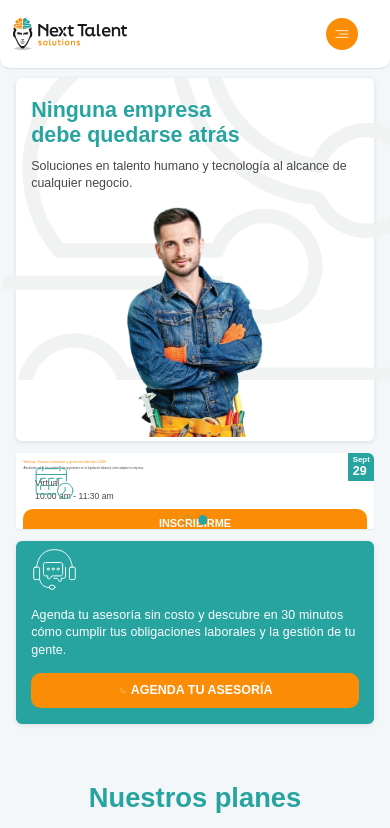
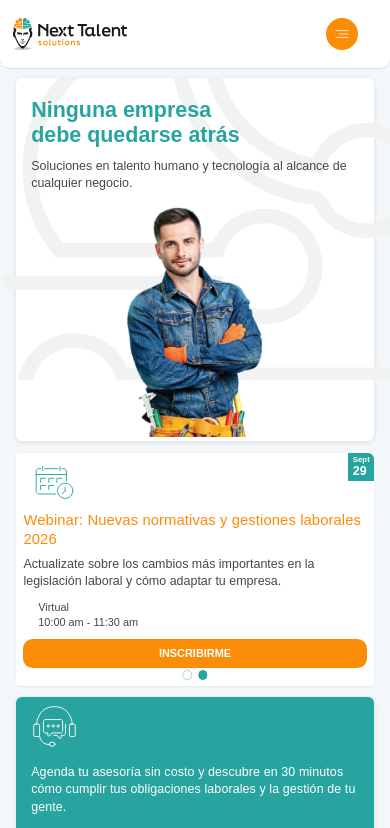
Before and after one commit to AngelOso20/PAGE-NEXT-TALENT, a Next.js app: page / in a window 390 px wide. Shown: the top 828 px of the page. Built offline with nearby package versions, Linux system fonts and the light colour scheme; a web font is replaced by a local one.

Commit message:
heroe arreglado para moviles

```diff
--- a/src/components/HeroSection/HeroCarousel.module.css
+++ b/src/components/HeroSection/HeroCarousel.module.css
@@ -33,7 +33,7 @@
   .eventCarouselCard {
     position: relative;
     width: 100%;
-  height: 19.5vw; /* Altura exacta del primer cuadro */
+    height: auto; /* Permitir que la altura se ajuste al contenido */
     background: #FFFFFF;
     border-radius: 0.82vw;
     box-shadow: 0px 0.13vw 0.41vw rgba(0, 0, 0, 0.1);
@@ -279,13 +279,15 @@
     top: 0;
     left: 0;
     width: 100%;
+    height: auto; /* Permitir que la altura se ajuste al contenido */
     margin-bottom: 3vw;
     order: 2;
   }
 
   .carouselCard {
     min-height: auto;
-    padding: 4vw 4vw 4.5vw; /* Reducido aún más el padding inferior en móviles */
+    height: auto; /* Permitir que la altura se ajuste al contenido */
+    padding: 4vw 4vw 6vw; /* Aumentar padding inferior para dar espacio a los puntos */
     border-radius: 1.5vw;
     box-shadow: 0 0.3vw 1.5vw rgba(0, 0, 0, 0.1);
   }
@@ -318,6 +320,7 @@
   .cardContent {
     margin-top: 13vw;
     gap: 2vw;
+    padding-bottom: 2vw; /* Espacio adicional para los puntos */
   }
 
   .cardTitle {
@@ -332,19 +335,38 @@
     text-align: left;
   }
 
+  /* Estilos móviles para el segundo cuadro (evento) */
+  .eventCardTitle {
+    font-size: 3.8vw; /* Reducido ligeramente para más espacio */
+    line-height: 5vw; /* Reducido proporcionalmente */
+    text-align: left;
+  }
+
+  .eventCardDescription {
+    font-size: 3.2vw; /* Reducido ligeramente para más espacio */
+    line-height: 4.5vw; /* Reducido proporcionalmente */
+    text-align: left;
+  }
+
+  .eventCardContent {
+    margin-top: 13vw; /* Mismo margin-top que cardContent */
+    gap: 1.5vw; /* Reducido para más espacio */
+    padding-bottom: 3vw; /* Aumentado para más espacio con los puntos */
+  }
+
   .eventDetails {
-    gap: 0.8vw; /* Reducido para móviles */
-    margin-top: 1.5vw; /* Reducido para móviles */
+    gap: 0.6vw; /* Reducido para más espacio */
+    margin-top: 1.2vw; /* Reducido para más espacio */
   }
 
   .eventDetail {
-    font-size: 2.2vw; /* Reducido para móviles */
-    gap: 0.8vw; /* Reducido para móviles */
+    font-size: 2.8vw; /* Reducido para más espacio */
+    gap: 1vw; /* Reducido para más espacio */
   }
 
   .detailIcon {
-    width: 2.2vw; /* Reducido para móviles */
-    height: 2.2vw; /* Reducido para móviles */
+    width: 2.8vw; /* Reducido para más espacio */
+    height: 2.8vw; /* Reducido para más espacio */
   }
 
   .actionButton {
@@ -364,7 +386,7 @@
   }
 
   .paginationDots {
-    bottom: 1vw; /* Bajado un poquito más también en móviles */
+    bottom: 1.5vw; /* Más espacio desde el contenido */
     gap: 1.5vw;
   }
 
```
Lines whose indentation alone changed are shown as unchanged.
